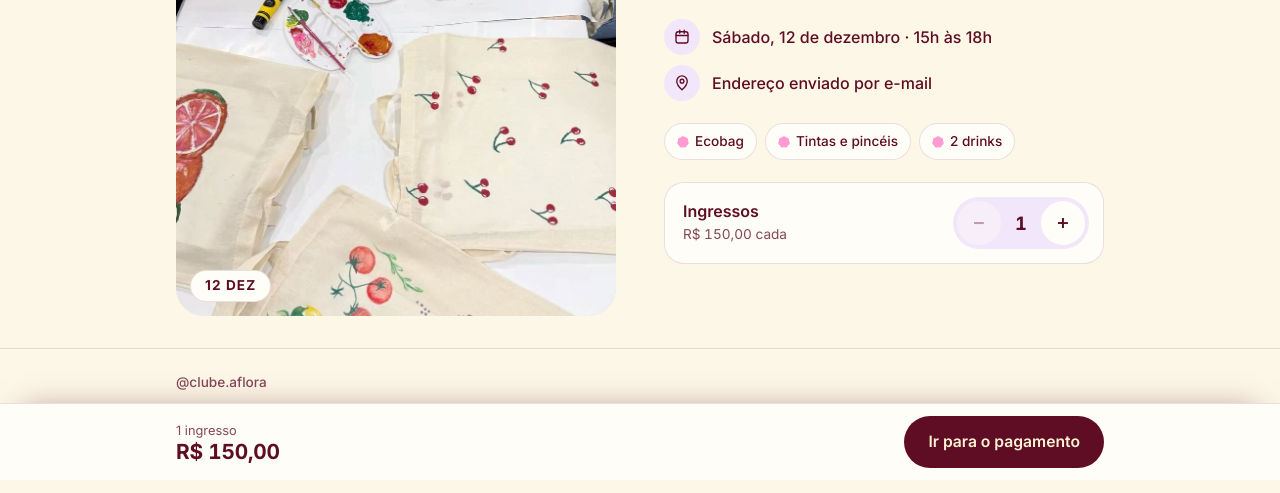
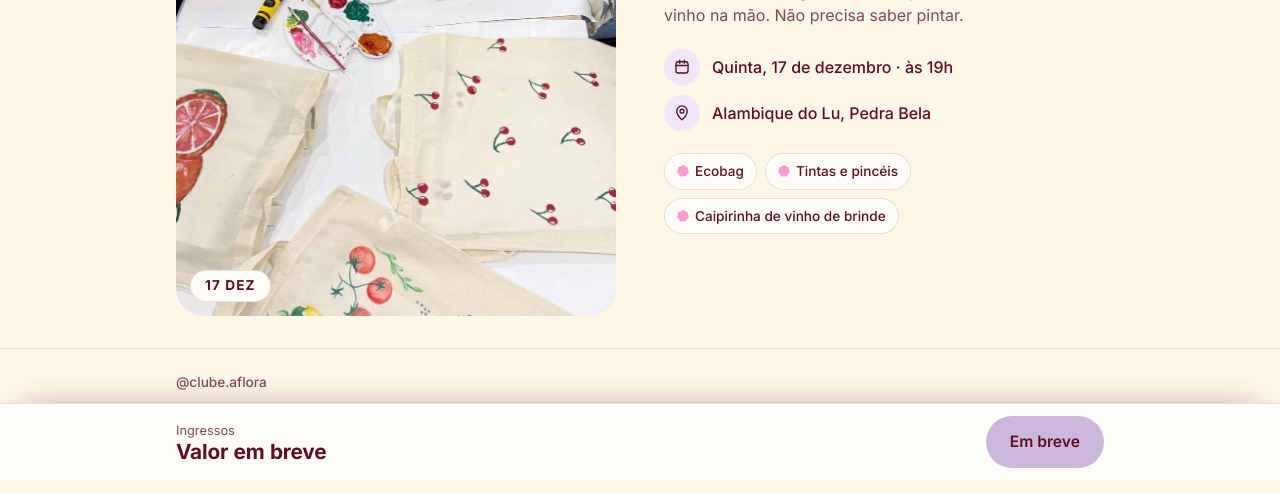
Before and after one commit to heloisa-furquim/amora, a plain HTML site: page index.html in a window 1280 px wide. Shown: the part 320-813 px from the top of the page. Drawn offline with Linux system fonts and the light colour scheme.

Commit message:
Atualiza dados do workshop: 17/12, 19h, Alambique do Lu
Valor ainda indefinido: a página mostra "Valor em breve" e desativa o
pagamento quando preco é null. Inclui a caipirinha de vinho de brinde.

Co-Authored-By: Claude Opus 5.5 <noreply@anthropic.com>
Claude-Session: https://claude.ai/code/session_01AbnriFNeNsrcDfExrMLSHj

```diff
--- a/index.html
+++ b/index.html
@@ -23,7 +23,7 @@
   <main class="wrap pagina">
     <div class="capa">
       <img src="assets/ecobag.jpg" alt="Ecobags pintadas à mão sobre a mesa, com paletas de tinta e pincéis" width="900" height="1600">
-      <span class="capa-data" id="capa-data">12 dez</span>
+      <span class="capa-data" id="capa-data">17 dez</span>
     </div>
 
     <div class="conteudo">
--- a/js/app.js
+++ b/js/app.js
@@ -24,7 +24,7 @@
   $("ev-titulo").textContent = ev.titulo;
   $("ev-resumo").textContent = ev.resumo;
   $("ev-quando").textContent = SEMANA[data.getDay()] + ", " + data.getDate() + " de " + MESES[data.getMonth()] +
-    " · " + hora(ev.inicio) + " às " + hora(ev.fim);
+    " · " + (ev.fim ? hora(ev.inicio) + " às " + hora(ev.fim) : "às " + hora(ev.inicio));
   $("ev-local").textContent = ev.local;
   $("capa-data").textContent = data.getDate() + " " + MESES[data.getMonth()].slice(0, 3);
   $("ev-inclui").innerHTML = (ev.inclui || []).map(function (i) {
@@ -64,10 +64,19 @@
     }
   }
 
-  if (passado || esgotado) {
+  var semPreco = typeof ev.preco !== "number";
+
+  if (semPreco && !passado) {
+    $("compra").hidden = true;
+    $("barra-qtd").textContent = "Ingressos";
+    $("barra-valor").textContent = "Valor em breve";
+    pagar.textContent = "Em breve";
+    pagar.setAttribute("aria-disabled", "true");
+    pagar.removeAttribute("href");
+  } else if (passado || esgotado) {
     $("compra").hidden = true;
     $("barra-qtd").textContent = passado ? "Encontro encerrado" : "Sem vagas";
-    $("barra-valor").textContent = brl.format(ev.preco);
+    $("barra-valor").textContent = semPreco ? "" : brl.format(ev.preco);
     pagar.textContent = passado ? "Encerrado" : "Esgotado";
     pagar.setAttribute("aria-disabled", "true");
     pagar.removeAttribute("href");
--- a/js/config.js
+++ b/js/config.js
@@ -11,7 +11,10 @@
  *   na própria base. Os outros campos servem apenas para exibição.
  *
  * evento: os dados do workshop.
- *   ATENÇÃO: data, horário, local, preço e vagas abaixo são PROVISÓRIOS. Troque pelos reais.
+ *   preco: deixe null enquanto o valor não estiver definido. A página mostra
+ *          "Valor em breve" e o botão de pagamento fica desativado.
+ *   fim:   deixe "" se não houver horário de término definido.
+ *   ATENÇÃO: o número de vagas abaixo é PROVISÓRIO.
  */
 window.AFLORA_CONFIG = {
   checkoutUrl: "",
@@ -22,13 +25,13 @@ window.AFLORA_CONFIG = {
     id: "ecobag-e-drinks",
     tipo: "Workshop",
     titulo: "Pintura de ecobag & drinks",
-    resumo: "Pinte a sua ecobag enquanto toma um drink. Não precisa saber pintar.",
-    data: "2026-12-12",          // AAAA-MM-DD
-    inicio: "15:00",
-    fim: "18:00",
-    local: "Endereço enviado por e-mail",
-    preco: 150,                  // valor de 1 ingresso, em reais
+    resumo: "Pinte a sua ecobag com uma caipirinha de vinho na mão. Não precisa saber pintar.",
+    data: "2026-12-17",          // AAAA-MM-DD
+    inicio: "19:00",
+    fim: "",                     // ex.: "22:00"
+    local: "Alambique do Lu, Pedra Bela",
+    preco: null,                 // valor de 1 ingresso, em reais (ex.: 150). null = em breve
     vagasRestantes: 20,          // 0 = esgotado
-    inclui: ["Ecobag", "Tintas e pincéis", "2 drinks"]
+    inclui: ["Ecobag", "Tintas e pincéis", "Caipirinha de vinho de brinde"]
   }
 };
```
Also changed, not shown: 1 other file.
